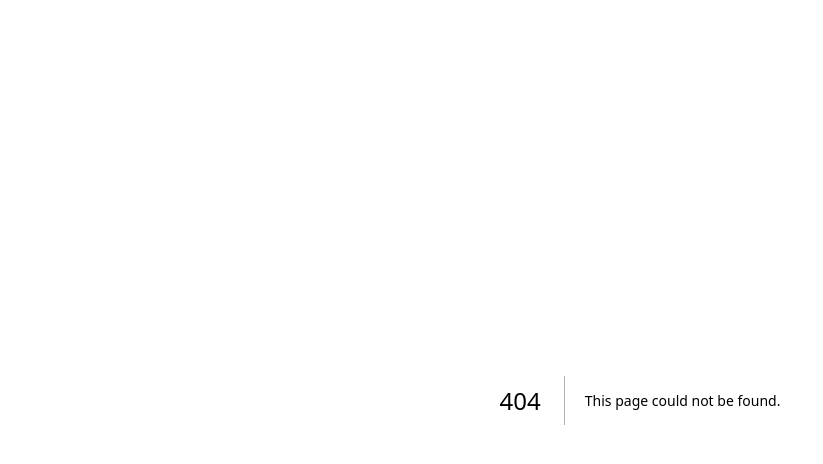
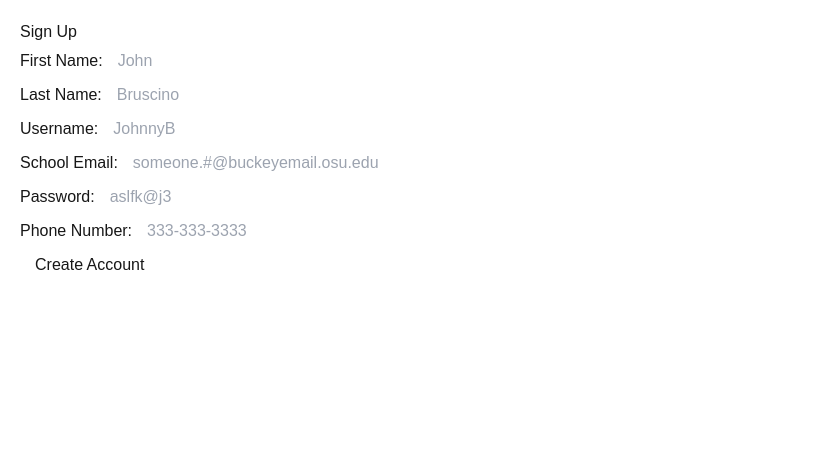
Before and after one commit to MOconnorUS/CollegeCarpoolFrontend, a Next.js app in the folder college_carpool_frontend/: page /textbox in a window 1280 px wide. Before the commit this address had no page. Shown: the top 464 px of the page, without its empty margins (0-823 px from the left). Built offline with nearby package versions, Linux system fonts and the light colour scheme.

Commit message:
Skeleton of Frontends + First iteration of sign up page

```diff
--- /dev/null
+++ b/college_carpool_frontend/src/app/textbox/page.js
@@ -0,0 +1,158 @@
+// src/app/textbox/page.js
+'use client';
+import { useState } from 'react';
+import axios from 'axios';
+
+export default function TextBoxPage() {
+  const [inputValue1, setInputValue1] = useState('');
+  const [inputValue2, setInputValue2] = useState('');
+  const [inputValue3, setInputValue3] = useState('');
+  const [inputValue4, setInputValue4] = useState('');
+  const [inputValue5, setInputValue5] = useState('');
+  const [inputValue6, setInputValue6] = useState('');
+  const [loading, setLoading] = useState(false);
+  const[error, setError] = useState(null);
+
+  const handleInputChange1 = (event) => {
+    setInputValue1(event.target.value);
+  };
+  const handleInputChange2 = (event) => {
+    setInputValue2(event.target.value);
+  };
+  const handleInputChange3 = (event) => {
+    setInputValue3(event.target.value);
+  };
+  const handleInputChange4 = (event) => {
+    setInputValue4(event.target.value);
+  };
+  const handleInputChange5 = (event) => {
+    setInputValue5(event.target.value);
+  };
+  const handleInputChange6 = (event) => {
+    setInputValue6(event.target.value);
+  };
+
+  const handleSubmit = async (event) => {
+    event.preventDefault(); // Prevent the default form submission behavior
+    setLoading(true);
+    setError(null);
+
+    const formData = {
+        firstName: inputValue1,
+        lastName: inputValue2,
+        username: inputValue3,
+        email: inputValue4,
+        password: inputValue5,
+        phoneNumber: inputValue6,
+      };
+
+      try {
+        const response = await axios.post('http://localhost:5000/api/accounts', formData);
+        console.log(response.data);
+        alert('Account create successfully!');
+      } catch (err) {
+        console.error(err);
+        setError('Incorrect username or password.');
+      } finally {
+        setLoading(false);
+      }
+  };
+
+//   const formData = {
+//     firstName: inputValue1,
+//     lastName: inputValue2,
+//     username: inputValue3,
+//     email: inputValue4,
+//     password: inputValue5,
+//     phoneNumber: inputValue6,
+//   };
+
+//   try {
+//     const response = await axios.post('http://localhost:5000/api/accounts', fromData);
+//     console.log(response.data);
+//     alert('Account create successfully!');
+//   } catch (err) {
+//     console.error(err);
+//     setError('Incorrect username or password.');
+//   } finally {
+//     setLoading(false);
+//   }
+
+  return (
+    <div style={{ padding: '20px' }}>
+      <h1>Sign Up</h1>
+      <form onSubmit={handleSubmit}>
+        <div>
+            <label htmlFor="textInput1">First Name:</label>
+            <input
+                type="text"
+                id="textInput1"
+                value={inputValue1}
+                onChange={handleInputChange1}
+                placeholder="John"
+                style={{ marginLeft: '10px', padding: '5px', color: 'black' }}
+            />
+        </div>
+        <div>
+            <label htmlFor="textInput2">Last Name:</label>
+            <input
+                type="text"
+                id="textInput2"
+                value={inputValue2}
+                onChange={handleInputChange2}
+                placeholder="Bruscino"
+                style={{ marginLeft: '10px', padding: '5px', color: 'black' }}
+            />
+        </div>
+        <div>
+            <label htmlFor="textInput3">Username:</label>
+            <input
+                type="text"
+                id="textInput3"
+                value={inputValue3}
+                onChange={handleInputChange3}
+                placeholder="JohnnyB"
+                style={{ marginLeft: '10px', padding: '5px', color: 'black' }}
+            />
+        </div>
+        <div>
+            <label htmlFor="textInput4">School Email:</label>
+            <input
+                type="text"
+                id="textInput4"
+                value={inputValue4}
+                onChange={handleInputChange4}
+                placeholder="someone.#@buckeyemail.osu.edu"
+                style={{ marginLeft: '10px', padding: '5px', color: 'black', width: '260px' }}
+            />
+        </div>
+        <div>
+            <label htmlFor="textInput5">Password:</label>
+            <input
+                type="text"
+                id="textInput5"
+                value={inputValue5}
+                onChange={handleInputChange5}
+                placeholder="aslfk@j3"
+                style={{ marginLeft: '10px', padding: '5px', color: 'black' }}
+            />
+        </div>
+        <div>
+            <label htmlFor="textInput6">Phone Number:</label>
+            <input
+                type="text"
+                id="textInput6"
+                value={inputValue6}
+                onChange={handleInputChange6}
+                placeholder="333-333-3333"
+                style={{ marginLeft: '10px', padding: '5px', color: 'black' }}
+            />
+        </div>
+        <button type="submit" style={{ marginLeft: '10px', padding: '5px' }} disabled={loading}>
+          {loading ? 'Creating...' : 'Create Account'}
+        </button>
+      </form>
+      {error && <p style={{ color: 'red' }}>{error}</p>}
+    </div>
+  );
+}
--- /dev/null
+++ b/college_carpool_frontend/src/app/users/input/page.js
@@ -0,0 +1,11 @@
+import React from 'react'
+
+const input = () => {
+  return (
+    <div>
+      Hello
+    </div>
+  )
+}
+
+export default input
--- /dev/null
+++ b/college_carpool_frontend/src/app/users/page.js
@@ -0,0 +1,15 @@
+import React from 'react'
+
+const SignUp = () => {
+  return (
+    <div>
+      Sign Up
+      <main>
+        First Name:
+        <a href="/users/input">Input</a>
+      </main>
+    </div>
+  )
+}
+
+export default SignUp
```
Also changed, not shown: college_carpool_frontend/package.json (+6 -5 lines), 2 other files (tests, documents, lock files or other folders).
